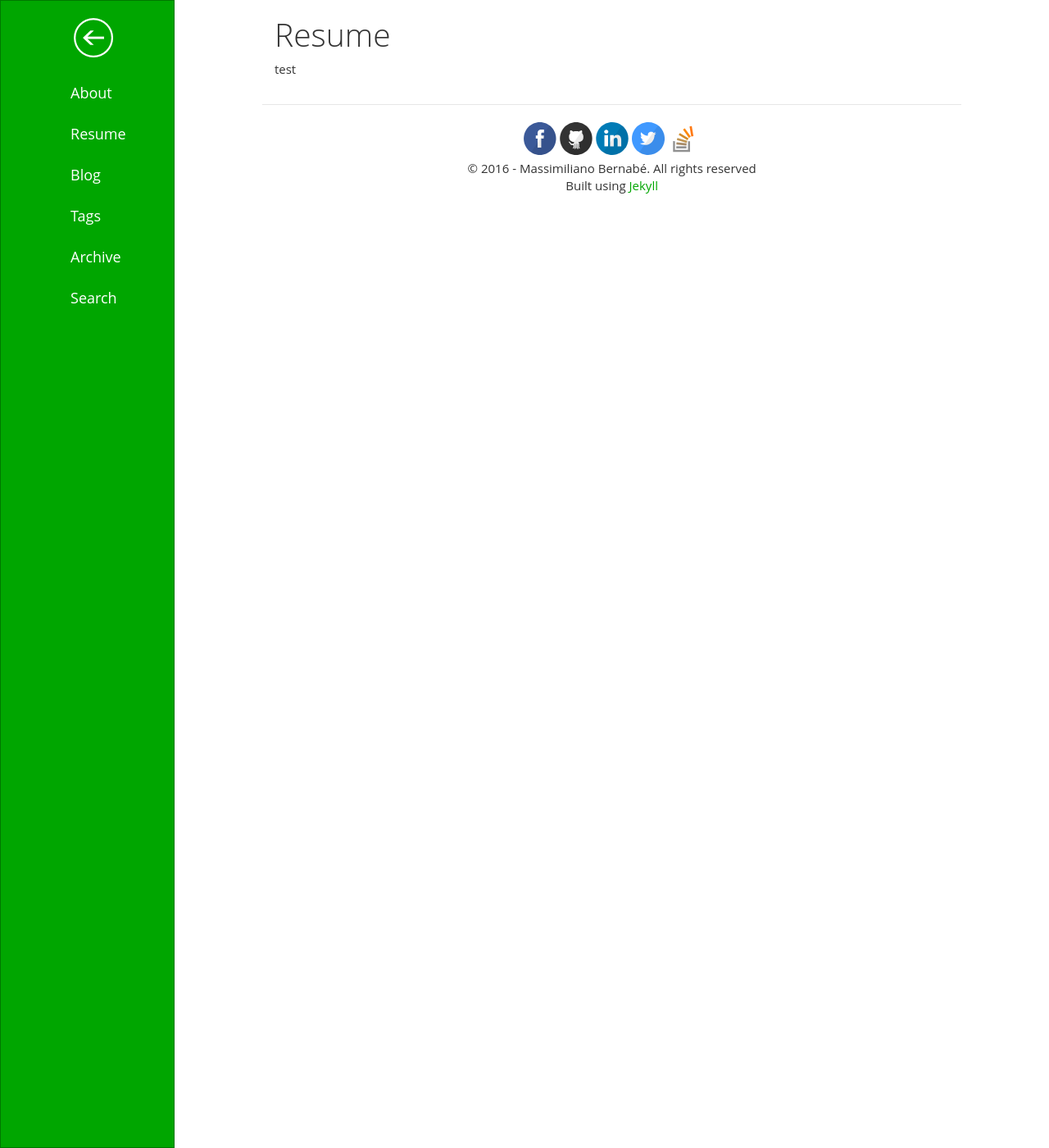
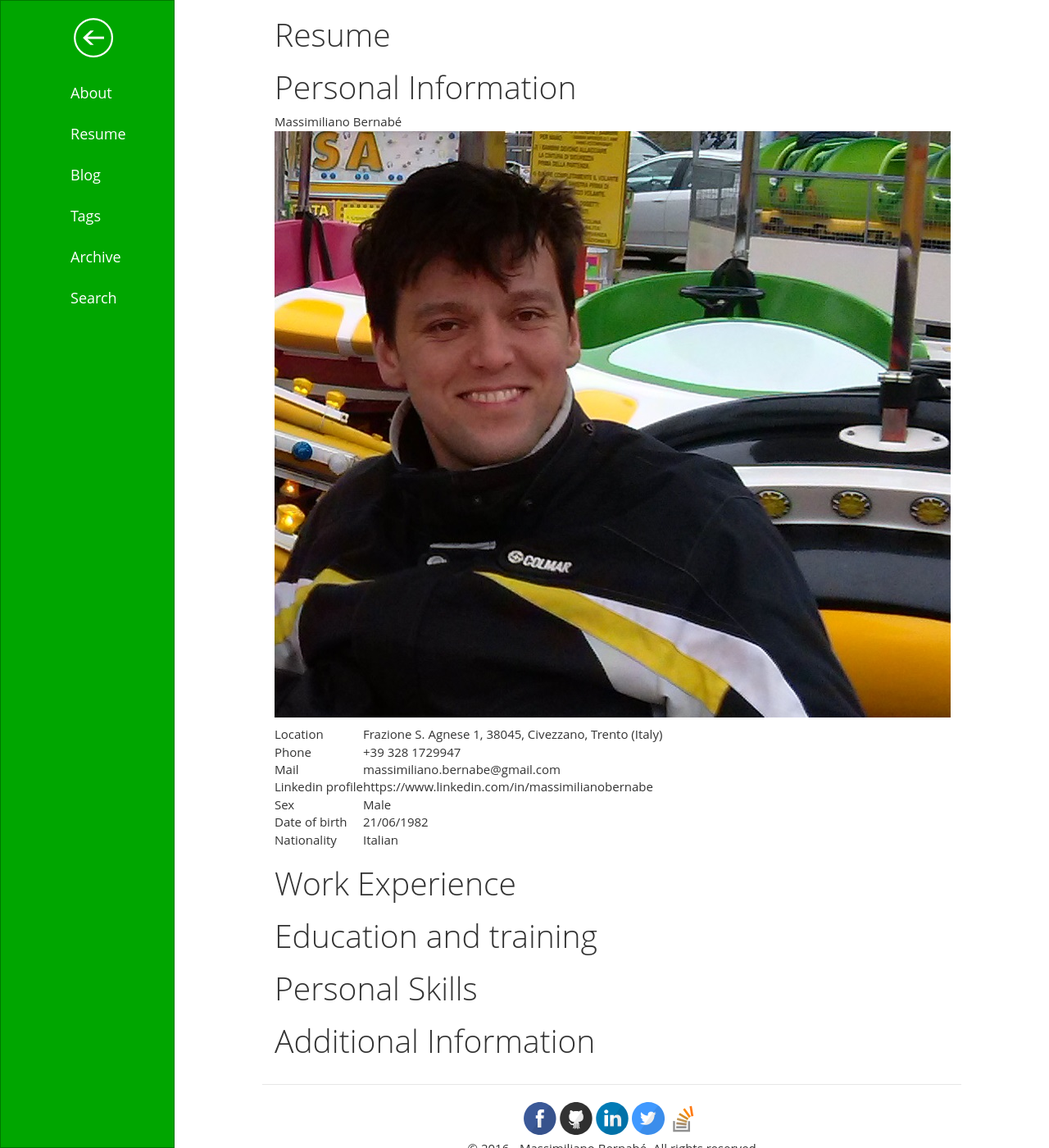
Before and after one commit to develost/develost.github.io, a Jekyll site: the page built from resume/index.md, in a window 1280 px wide and 1400 px high. Shown: the whole window at 82% size. Built offline with Jekyll 4.4.1, drawn with Linux system fonts in a browser that asks for light colours.

Commit message:
mod resume

```diff
--- a/resume/index.md
+++ b/resume/index.md
@@ -1,7 +1,25 @@
 ---
 layout: page
 title: Resume
-description: Resume of Me
+description: Resume of Massimiliano Bernabé
 theme: green
 ---
-test
+# Personal Information
+Massimiliano Bernabé
+![Massimiliano Bernabé]({{ site.url }}/resume/me.jpg)
+
+| Location            | Frazione S. Agnese 1, 38045, Civezzano, Trento  (Italy) |
+| Phone               | +39 328 1729947                                         |
+| Mail                | massimiliano.bernabe@gmail.com                          |
+| Linkedin profile    | https://www.linkedin.com/in/massimilianobernabe         |
+| Sex                 | Male                                                    |
+| Date of birth       | 21/06/1982                                              |
+| Nationality         | Italian                                                 |
+
+# Work Experience
+
+# Education and training
+
+# Personal Skills
+
+# Additional Information
```
Also changed, not shown: resume/me.jpg (added).
